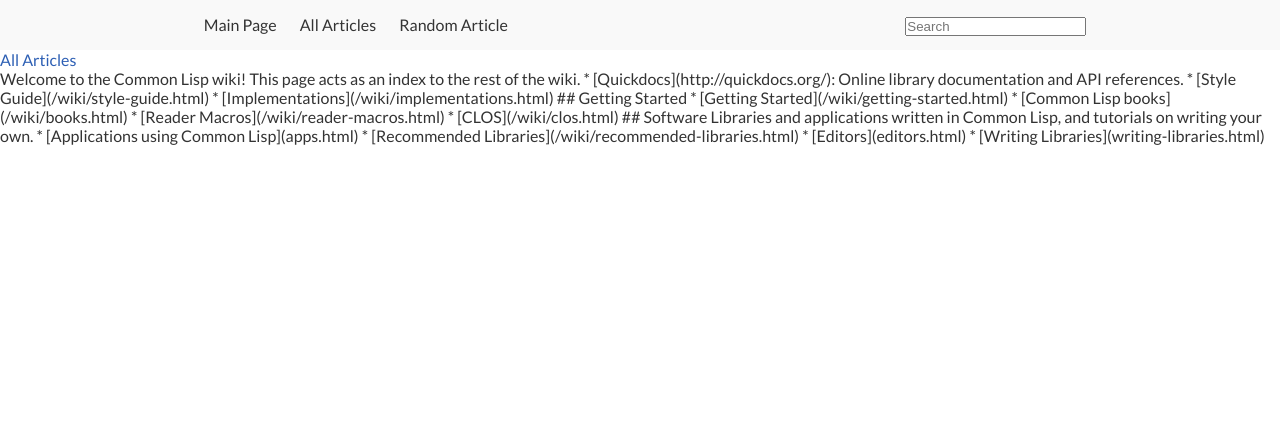
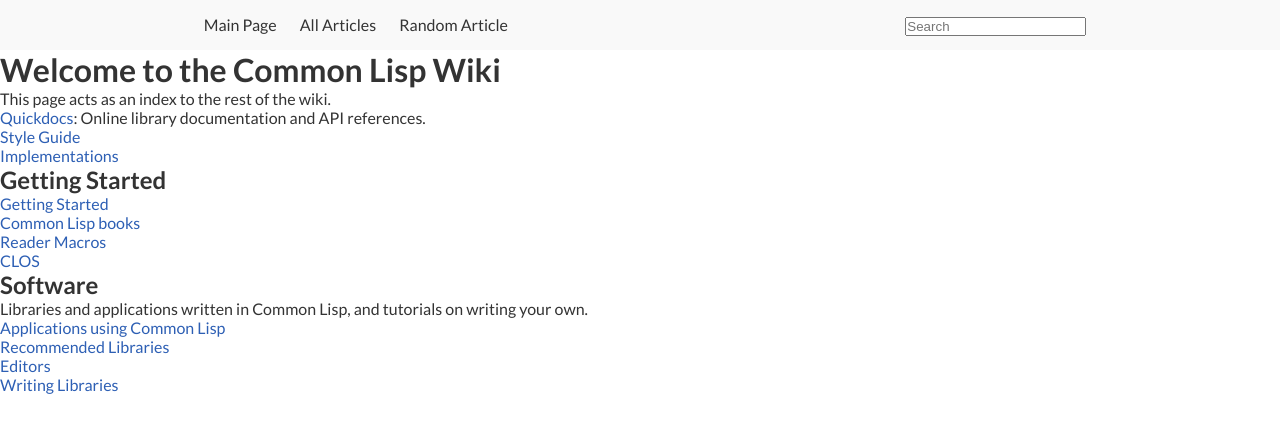
Before and after one commit to LispLang/lisplang.github.io, a Jekyll site: the page built from wiki/index.html, in a window 1280 px wide. Shown: the top 433 px of the page. Built offline with Jekyll 4.4.1, drawn with Linux system fonts in a browser that asks for light colours.

Commit message:
Change some text to HTML

```diff
--- a/wiki/index.html
+++ b/wiki/index.html
@@ -4,37 +4,59 @@
 ---
 
 <main class="landing">
-  <ul>
-    <li>
-      <a href="/wiki/article/all/">
-        All Articles
-      </a>
-    </li>
-  </ul>
+  <h1>Welcome to the Common Lisp Wiki</h1>
+
+  <article>
+    <p>
+      This page acts as an index to the rest of the wiki.
+    </p>
+
+    <ul>
+      <li>
+        <a href="http://quickdocs.org/">Quickdocs</a>: Online library documentation and API references.
+      </li>
+      <li>
+        <a href="/wiki/style-guide.html">Style Guide</a>
+      </li>
+      <li>
+        <a href="/wiki/implementations.html">Implementations</a>
+      </li>
+    </ul>
+
+    <h2>Getting Started</h2>
+
+    <ul>
+      <li>
+        <a href="/wiki/getting-started.html">Getting Started</a>
+      </li>
+      <li>
+        <a href="/wiki/books.html">Common Lisp books</a>
+      </li>
+      <li>
+        <a href="/wiki/reader-macros.html">Reader Macros</a>
+      </li>
+      <li>
+        <a href="/wiki/clos.html">CLOS</a>
+      </li>
+    </ul>
+
+    <h2>Software</h2>
+
+    <p>Libraries and applications written in Common Lisp, and tutorials on writing your own.</p>
+
+    <ul>
+      <li>
+        <a href="apps.html">Applications using Common Lisp</a>
+      </li>
+      <li>
+        <a href="/wiki/recommended-libraries.html">Recommended Libraries</a>
+      </li>
+      <li>
+        <a href="editors.html">Editors</a>
+      </li>
+      <li>
+        <a href="writing-libraries.html">Writing Libraries</a>
+      </li>
+    </ul>
+  </article>
 </main>
-
-Welcome to the Common Lisp wiki!
-
-This page acts as an index to the rest of the wiki.
-
-* [Quickdocs](http://quickdocs.org/): Online library documentation and API
-references.
-* [Style Guide](/wiki/style-guide.html)
-* [Implementations](/wiki/implementations.html)
-
-## Getting Started
-
-* [Getting Started](/wiki/getting-started.html)
-* [Common Lisp books](/wiki/books.html)
-* [Reader Macros](/wiki/reader-macros.html)
-* [CLOS](/wiki/clos.html)
-
-## Software
-
-Libraries and applications written in Common Lisp, and tutorials on writing your
-own.
-
-* [Applications using Common Lisp](apps.html)
-* [Recommended Libraries](/wiki/recommended-libraries.html)
-* [Editors](editors.html)
-* [Writing Libraries](writing-libraries.html)
```
